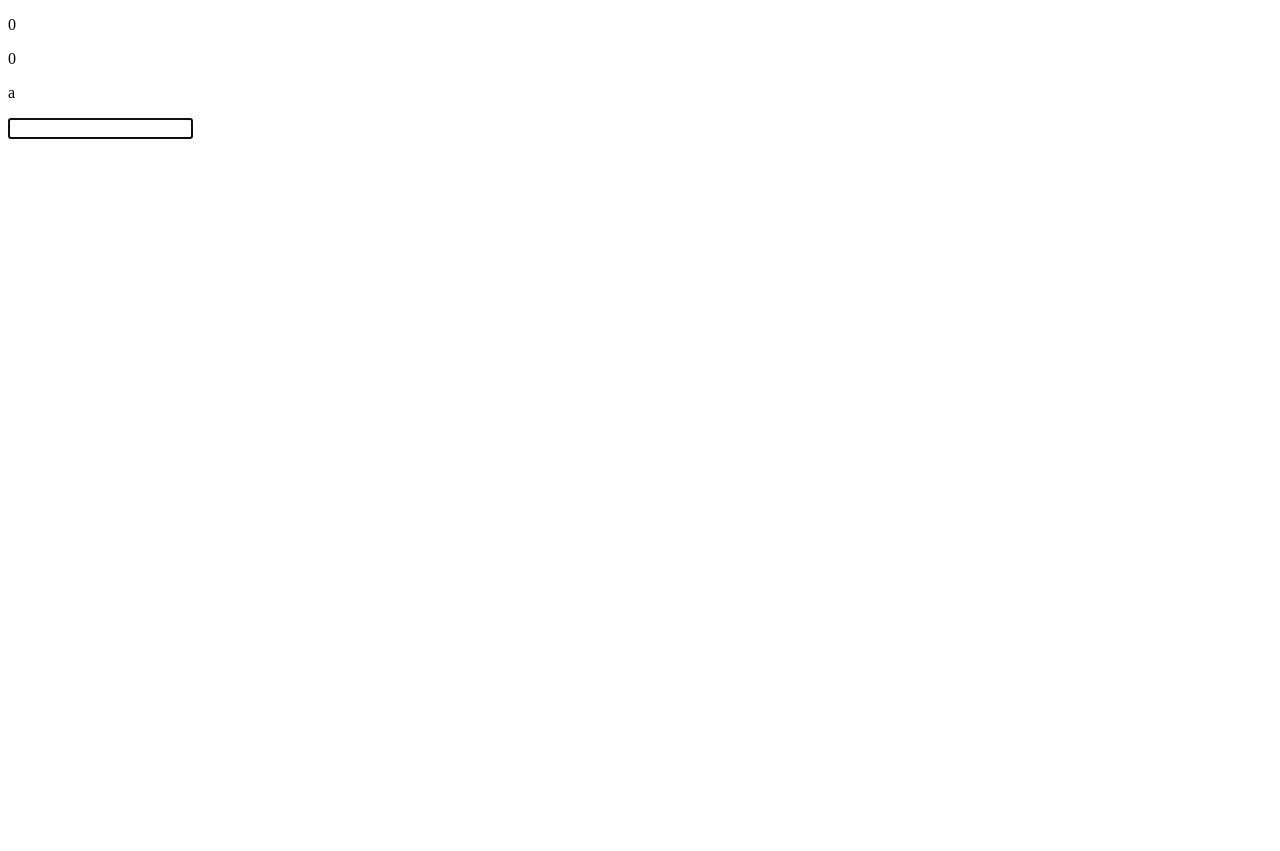
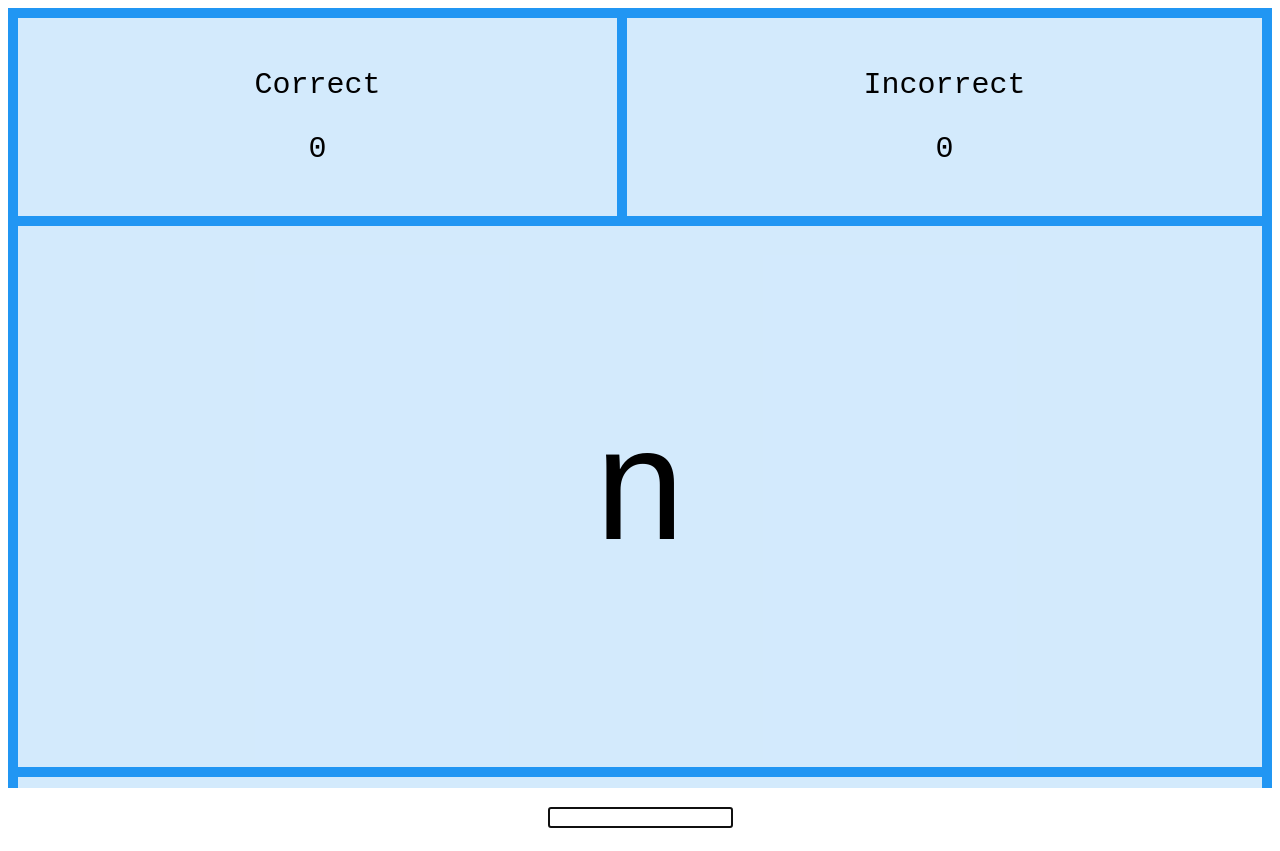
Before and after one commit to Dalton-Gray/typing-trainer, a plain HTML site: page index.html in a window 1280 px wide. Before the commit the page ends 800 px from the top, so only its background shows below. Drawn offline with Linux system fonts and the light colour scheme.

Commit message:
css grid

```diff
--- a/index.html
+++ b/index.html
@@ -6,15 +6,45 @@
     <meta name="viewport" content="width=device-width, initial-scale=1.0">
     <title>Typing trianer</title>
     <script src="main.js"></script>
+    <link rel="stylesheet" href="main.css">
 </head>
-<body onkeypress="nextSymbol()">
-    <div>
-        <p id="correct">0</p>
-        <p id="incorrect">0</p>
-        <p id="target-symbol">a</p>
+<body onkeyup="nextSymbol()" onload="setUp()">
+    <!-- <div class="scoring">
+        <p>Correct</p><p id="correct">0</p>
+        <p>Incorrect</p><p id="incorrect">0</p>
+    </div>
+    <div class="symbol">
+        <p id="target-symbol"></p>
     </div>
     <div>
         <input type="text" name="name" autofocus="autofocus" id="input" />
-    </div>
+    </div> -->
+    <!-- <div class="grid-container">
+        <div class="grid-item">
+            <p>Correct</p><p id="correct">0</p>
+        </div>
+        <div class="grid-item">
+            <p>Incorrect</p><p id="incorrect">0</p>
+        </div>
+        <div class="grid-item">3</div>
+        <div class="grid-item">4</div>
+        <div class="grid-item">
+            <p id="target-symbol"></p>
+        </div>
+        <div class="grid-item">6</div>
+        <div class="grid-item">7</div>
+        <div class="grid-item">
+            <input type="text" name="name" autofocus="autofocus" id="input" />
+        </div>
+        <div class="grid-item">9</div>
+      </div> -->
+
+      <div class="grid-container">
+        <div class="item1"><p>Correct</p><p id="correct">0</p></div>
+        <div class="item2"><p>Incorrect</p><p id="incorrect">0</p></div>
+        <div class="item3"><p id="target-symbol"></p></div>
+        <div class="item4"><input type="text" name="name" autofocus="autofocus" id="input" /></div>
+      </div>
+
 </body>
 </html>
--- a/main.css
+++ b/main.css
@@ -0,0 +1,36 @@
+body {
+    font-family: monospace;
+}
+
+#target-symbol {
+    font-size: 10rem;
+}
+
+
+
+.item1 {grid-area: correct;}
+.item2 {grid-area: incorrect;}
+.item3 { grid-area: symbol; }
+.item4 { grid-area: text-area; }
+
+
+
+.grid-container {
+  display: grid;
+  grid-template-areas:
+    'correct incorrect '
+    'symbol symbol'
+    'text-area text-area';
+  gap: 10px;
+  background-color: #2196F3;
+  padding: 10px;
+  height: 95vh;
+
+}
+
+.grid-container > div {
+  background-color: rgba(255, 255, 255, 0.8);
+  text-align: center;
+  padding: 20px 0;
+  font-size: 30px;
+}
--- a/main.js
+++ b/main.js
@@ -2,6 +2,9 @@ letters = "qwertyuiopasdfghjklzxcvbnm";
 symbolBank = letters.split("");
 target = symbolBank[Math.floor(Math.random()*symbolBank.length)];
 
+function setUp() {
+    document.getElementById("target-symbol").textContent = target;
+}
 
 function incorrect() {
     currentVal = parseInt(document.getElementById("incorrect").textContent);
@@ -19,7 +22,6 @@ function checkAnswer(target, answer) {
 }
 function updateTargetHtml(target) {
     document.getElementById("target-symbol").textContent = target;
-
 }
 function clearInput() {
     document.getElementById("input").value = '';
@@ -30,14 +32,16 @@ function clearInput() {
 function nextSymbol() {
     // window.alert("test");
     answer = document.getElementById("input").value
-    console.log(answer);
+    console.log("answer & target before check: ", answer, target);
+    console.log("answer before check: ", answer);
     if (checkAnswer(target, answer)) {
         correct();
     } else {
         incorrect();
     }
     target = symbolBank[Math.floor(Math.random()*symbolBank.length)];
-    updateTargetHtml(target)
-    clearInput()
+    updateTargetHtml(target);
+    console.log("updated target: ", target);
+    clearInput();
     console.log(target);
 }
```
